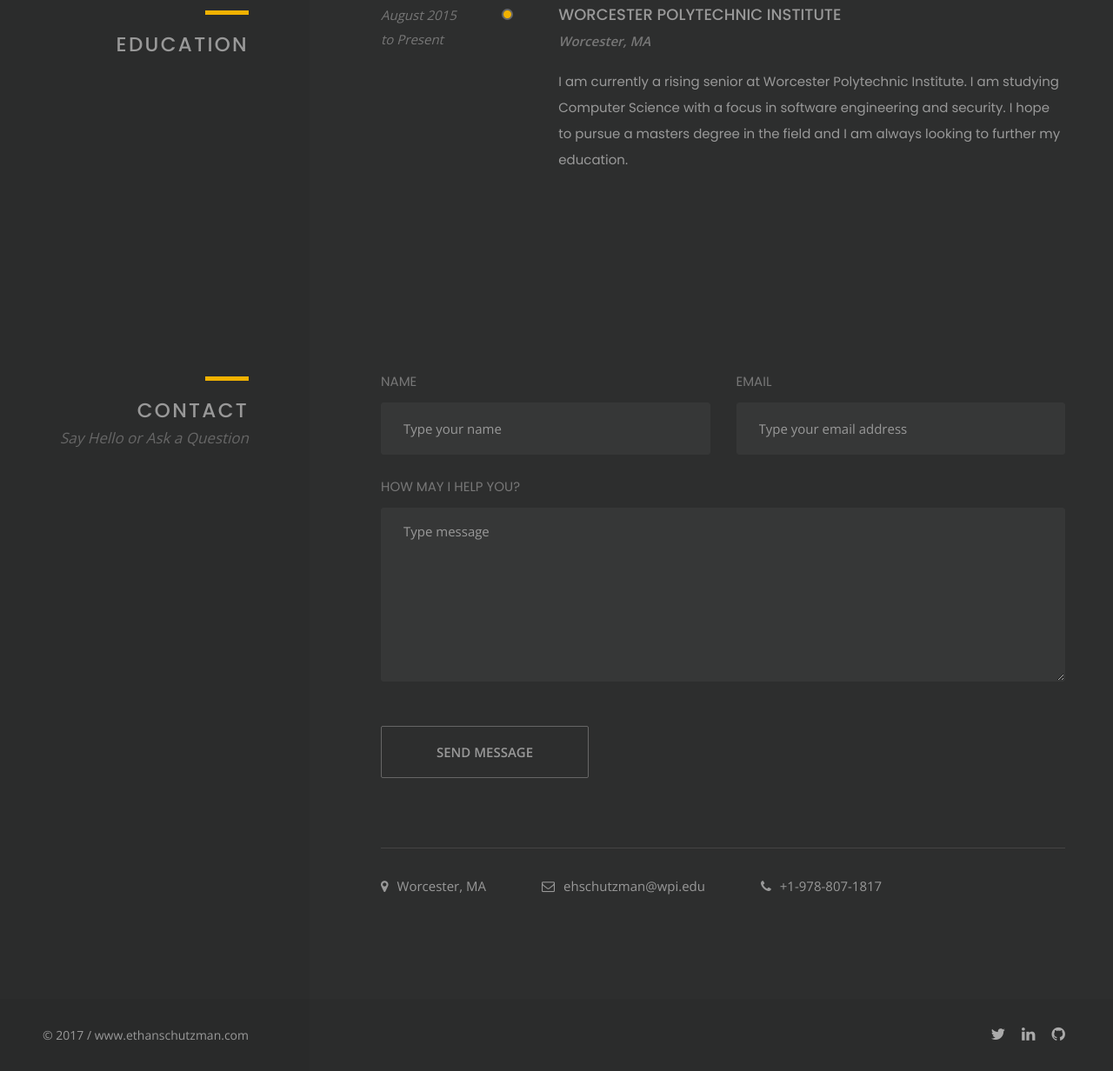
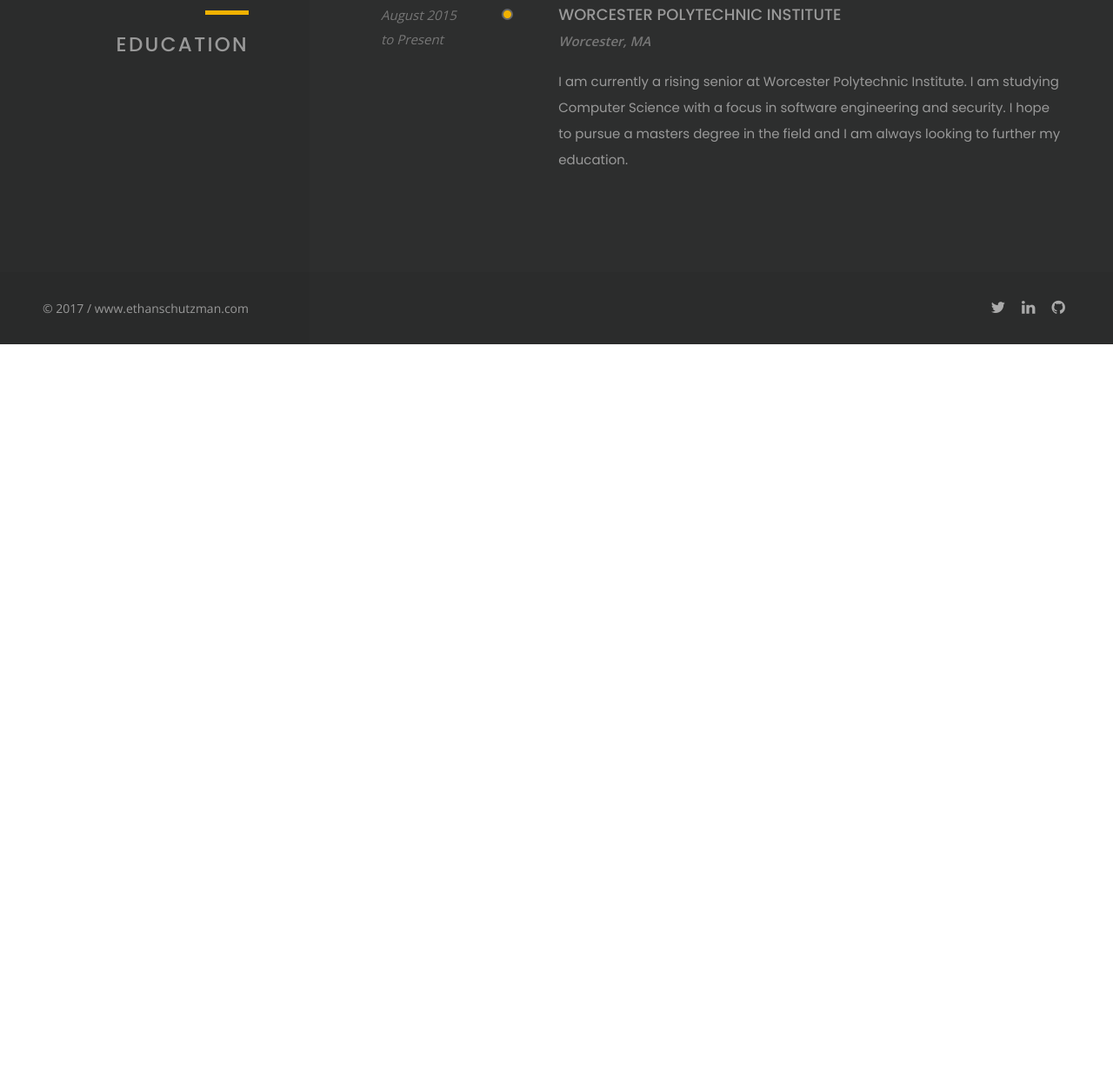
Before and after one commit to EHSchutzman/EHSchutzman.github.io, a plain HTML site: page index.html in a window 1280 px wide. Shown: the part 3074-4306 px from the top of the page at 87% size. After the commit the page ends 3470 px from the top, so only its background shows below. Drawn offline with nearby package versions, Linux system fonts and the light colour scheme; some packages are replaced by stand-ins of ours; a script that the page names is missing.

Commit message:
REmoved contact seciton

```diff
--- a/index.html
+++ b/index.html
@@ -643,48 +643,48 @@
 <!--</section>-->
 <!--=============End clients section===========-->
 <!--=============Start contact section===========-->
-<section id="contact" class="contact">
-    <div class="container">
-        <div class="row display-f dark-bg">
-            <div class="col-md-3 col-left">
-                <div class="sec-title dk">
-                    <h2>Contact</h2>
-                    <h6>Say Hello or Ask a Question</h6>
-                </div>
-            </div>
-            <div class="col-md-9 col-right sec-pad">
-                <form id="contact-form" class="contact-form" action="contact/contact.php" method="post" enctype="multipart/form-data">
-                    <div class="row">
-                        <div class="col-md-6">
-                            <div class="form-group">
-                                <label for="form-name">Name</label>
-                                <input id="form-name" name="contactName" type="text" class="form-control contact-name" placeholder="Type your name">
-                            </div>
-                        </div>
-                        <div class="col-md-6">
-                            <div class="form-group">
-                                <label for="form-email">Email</label>
-                                <input id="form-email" name="contactMail" type="email" class="form-control contact-mail" placeholder="Type your email address">
-                            </div>
-                        </div>
-                    </div>
-                    <div class="form-group">
-                        <label for="form-message">How may I help you?</label>
-                        <textarea id="form-message" name="contactMessage" class="form-control contact-message" placeholder="Type message"></textarea>
-                    </div>
-                    <button type="submit">Send message</button>
-                    <span class="contact-submit-progress"></span>
-                    <p class="contact-submit-message"></p>
-                </form>
-                <div class="contact-infos">
-                    <div class="header-contact-info"><i class="fa fa-map-marker" aria-hidden="true"></i>Worcester, MA</div>
-                    <a href="mailto:ehschutzman@wpi.edu" class="header-contact-info"><i class="fa fa-envelope-o" aria-hidden="true"></i>ehschutzman@wpi.edu</a>
-                    <div class="header-contact-info"><i class="fa fa-phone" aria-hidden="true"></i>+1-978-807-1817</div>
-                </div>
-            </div>
-        </div>
-    </div>
-</section>
+<!--<section id="contact" class="contact">-->
+    <!--<div class="container">-->
+        <!--<div class="row display-f dark-bg">-->
+            <!--<div class="col-md-3 col-left">-->
+                <!--<div class="sec-title dk">-->
+                    <!--<h2>Contact</h2>-->
+                    <!--<h6>Say Hello or Ask a Question</h6>-->
+                <!--</div>-->
+            <!--</div>-->
+            <!--<div class="col-md-9 col-right sec-pad">-->
+                <!--<form id="contact-form" class="contact-form" action="contact/contact.php" method="post" enctype="multipart/form-data">-->
+                    <!--<div class="row">-->
+                        <!--<div class="col-md-6">-->
+                            <!--<div class="form-group">-->
+                                <!--<label for="form-name">Name</label>-->
+                                <!--<input id="form-name" name="contactName" type="text" class="form-control contact-name" placeholder="Type your name">-->
+                            <!--</div>-->
+                        <!--</div>-->
+                        <!--<div class="col-md-6">-->
+                            <!--<div class="form-group">-->
+                                <!--<label for="form-email">Email</label>-->
+                                <!--<input id="form-email" name="contactMail" type="email" class="form-control contact-mail" placeholder="Type your email address">-->
+                            <!--</div>-->
+                        <!--</div>-->
+                    <!--</div>-->
+                    <!--<div class="form-group">-->
+                        <!--<label for="form-message">How may I help you?</label>-->
+                        <!--<textarea id="form-message" name="contactMessage" class="form-control contact-message" placeholder="Type message"></textarea>-->
+                    <!--</div>-->
+                    <!--<button type="submit">Send message</button>-->
+                    <!--<span class="contact-submit-progress"></span>-->
+                    <!--<p class="contact-submit-message"></p>-->
+                <!--</form>-->
+                <!--<div class="contact-infos">-->
+                    <!--<div class="header-contact-info"><i class="fa fa-map-marker" aria-hidden="true"></i>Worcester, MA</div>-->
+                    <!--<a href="mailto:ehschutzman@wpi.edu" class="header-contact-info"><i class="fa fa-envelope-o" aria-hidden="true"></i>ehschutzman@wpi.edu</a>-->
+                    <!--<div class="header-contact-info"><i class="fa fa-phone" aria-hidden="true"></i>+1-978-807-1817</div>-->
+                <!--</div>-->
+            <!--</div>-->
+        <!--</div>-->
+    <!--</div>-->
+<!--</section>-->
 <!--=============End contact section===========-->
 <!--=============Start footer-area ===========-->
 <footer class="footer-area">
```
